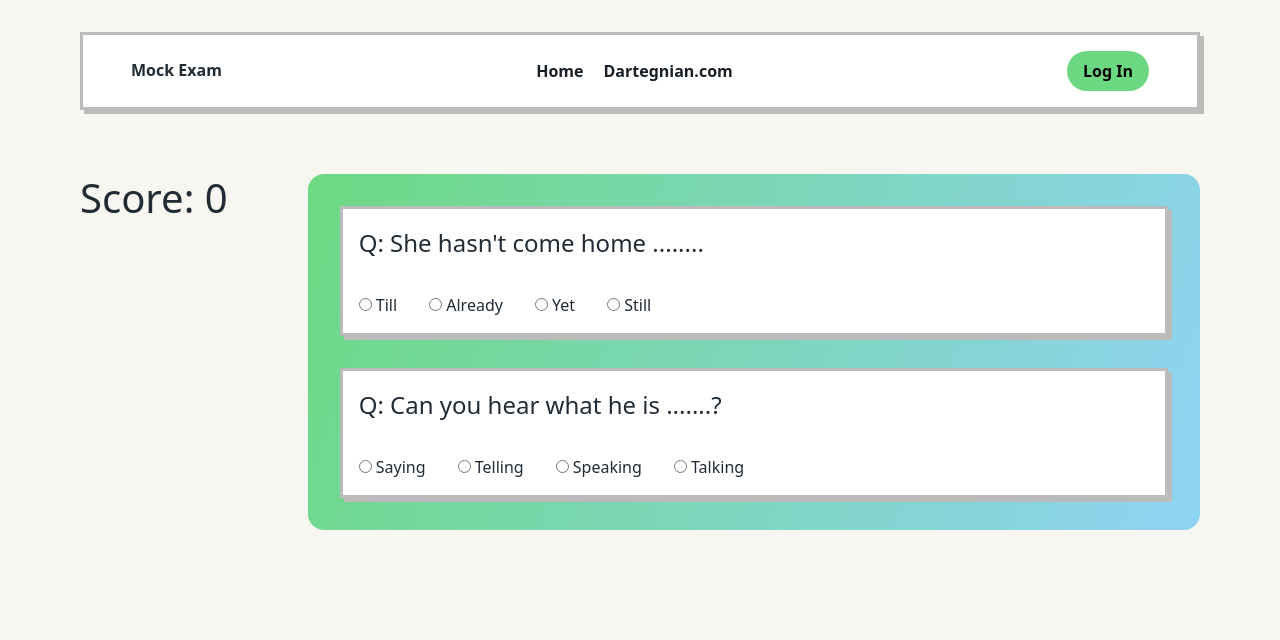
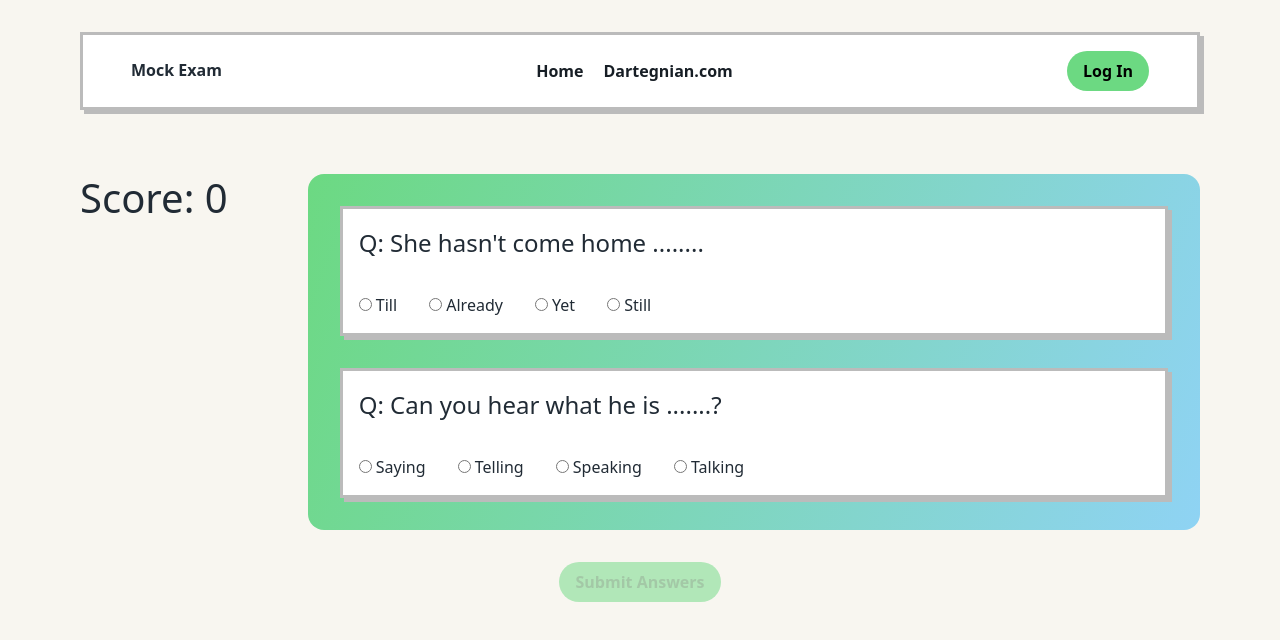
Before and after one commit to Dartegnian/mock-quiz-app, an Angular app: page /quiz in a window 1280 px wide. Shown: the top 640 px of the page. Built offline with nearby package versions, Linux system fonts and the light colour scheme.

Commit message:
Write simple submit button with submission logic

```diff
--- a/src/app/pages/quiz-page/quiz-page.component.html
+++ b/src/app/pages/quiz-page/quiz-page.component.html
@@ -8,3 +8,7 @@
 		</ng-container>
 	</article>
 </div>
+<button
+	class="quiz-submit-button"
+	[disabled]="answeredQuestions.length !== quizQuestions.length"
+>Submit Answers</button>
--- a/src/app/pages/quiz-page/quiz-page.component.scss
+++ b/src/app/pages/quiz-page/quiz-page.component.scss
@@ -4,6 +4,7 @@
 	align-items: center;
 	margin: 2rem 5rem;
 	margin-top: 4rem;
+	flex-direction: column;
 }
 
 .quiz-page {
@@ -22,3 +23,17 @@
 	border-radius: 16px;
 	flex-grow: 1;
 }
+
+.quiz-submit-button {
+	margin-top: 2rem;
+	background-color: #6CD982;
+	border: none;
+	font-weight: 700;
+	padding: 0.5rem 1rem;
+	border-radius: 2rem;
+
+	&:disabled {
+		opacity: 50%;
+		cursor: not-allowed;
+	}
+}
--- a/src/app/pages/quiz-page/quiz-page.component.ts
+++ b/src/app/pages/quiz-page/quiz-page.component.ts
@@ -13,6 +13,7 @@ import { QuizQuestionsService } from '@services/quiz-questions.service';
 })
 export class QuizPageComponent implements OnInit {
 	quizQuestions: Array<IQuizQuestion> = [];
+	answeredQuestions: Array<boolean> = [];
 	totalScore = 0;
 
 	constructor(
@@ -33,6 +34,9 @@ export class QuizPageComponent implements OnInit {
 			this.quizQuestions[index].isCorrect = false;
 		}
 
+		this.answeredQuestions[index] = true;
+		console.warn(this.answeredQuestions.length, this.quizQuestions.length);
+
 		this.tallyScore();
 	}
 
```
